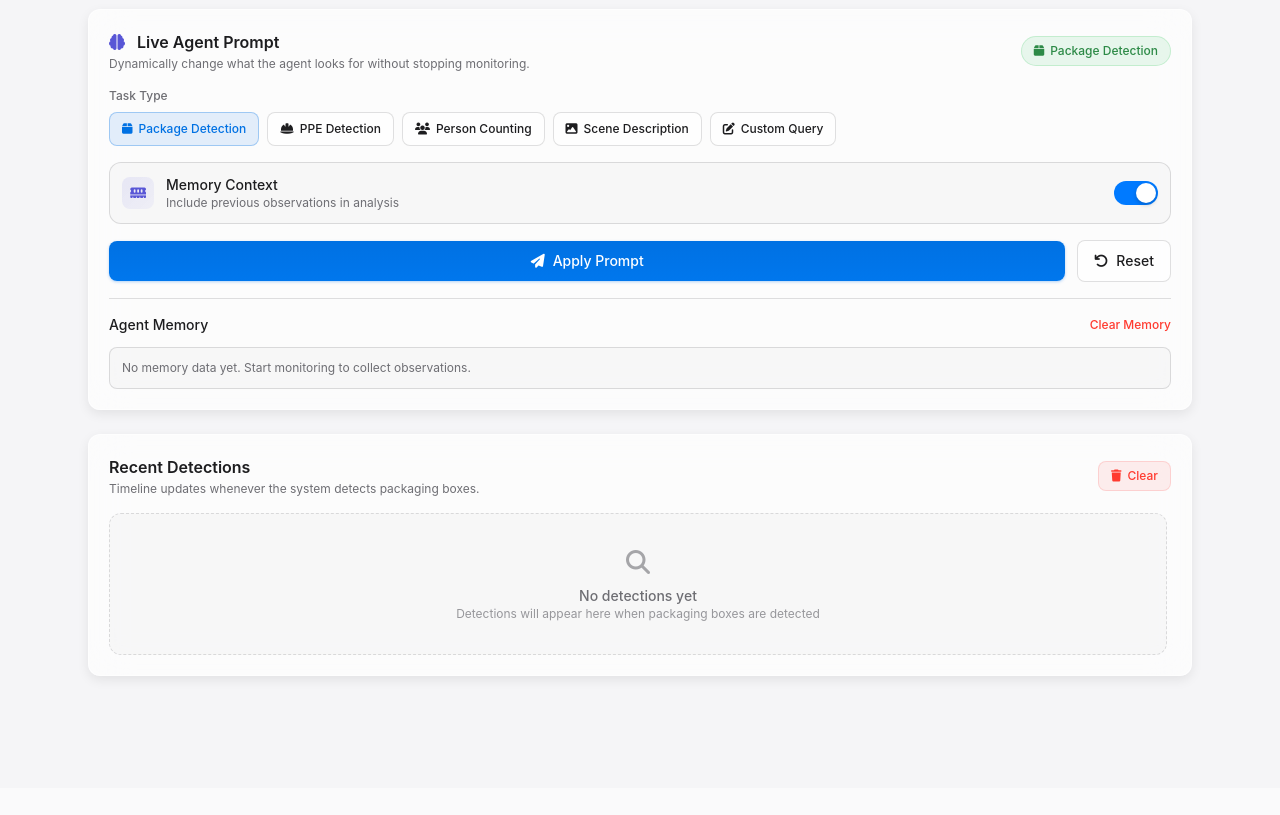
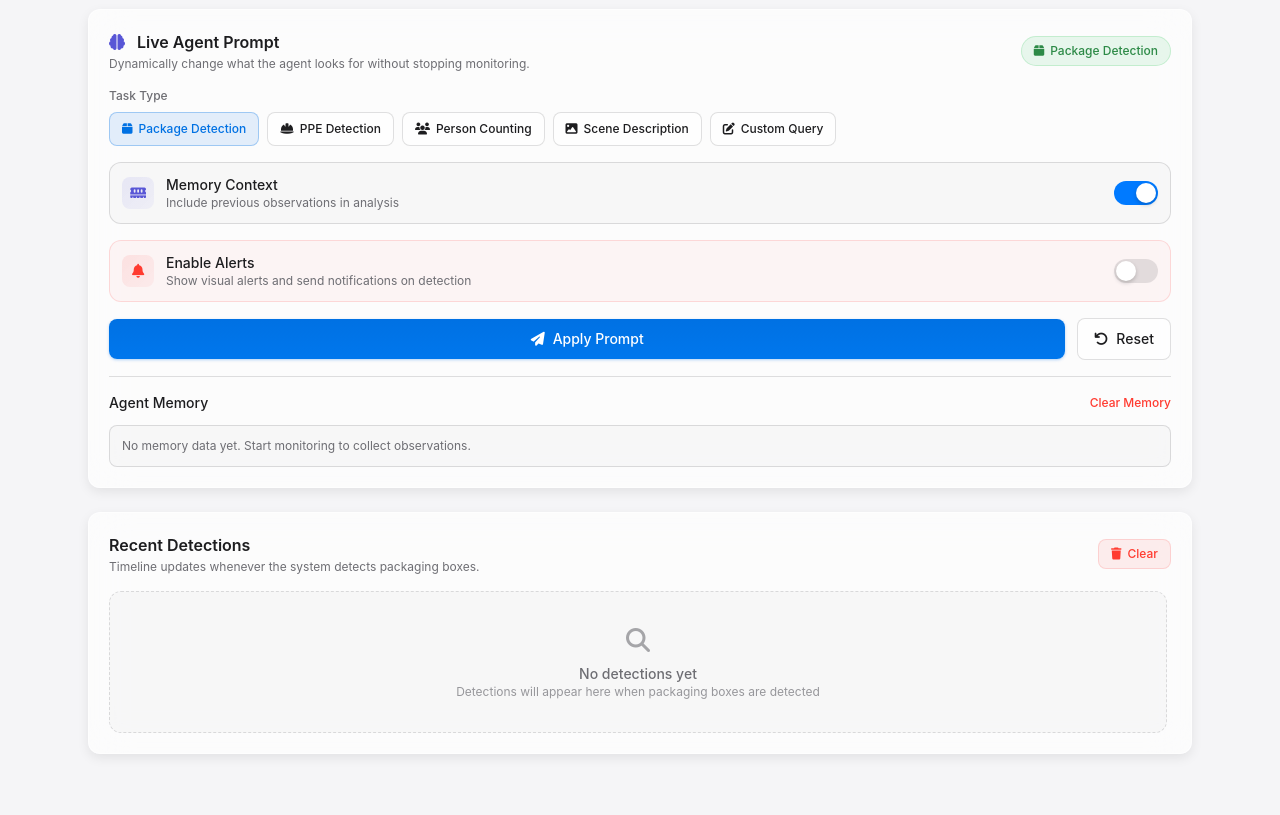
Before and after one commit to adithya-zededa/gtc-genai-thor-pcb, a Flask app: page /monitoring in a window 1280 px wide. Shown: the part 876-1691 px from the top of the page. Before the commit the page ends 1558 px from the top, so only its background shows below. Run offline with Flask 3, Linux system fonts and the light colour scheme; data that the repository does not hold is empty; some libraries are stand-ins or nearby versions.

Commit message:
feat: add dynamic prompt configuration and alerts toggle
Backend changes:
- Add set_active_prompt() and get_active_prompt_config() to StreamlinedMonitoringService
- Add _alerts_enabled flag to control visual alerts
- Add /api/agent/prompt endpoint for GET/POST prompt configuration
- Only show visual alerts when alerts_enabled is true
- Pass show_overlay flag in detection events

Frontend changes:
- Add Enable Alerts toggle in Live Prompt section
- Load current prompt config on page load
- Persist prompt settings when Apply Prompt is clicked
- Update showDetection() to respect show_overlay flag
- Show bell icon in status when alerts are enabled
- Reset also persists to backend

```diff
--- a/templates/monitoring.html
+++ b/templates/monitoring.html
@@ -207,6 +207,23 @@
             </label>
         </div>
 
+        <!-- Enable Alerts Toggle -->
+        <div class="flex items-center justify-between rounded-xl p-3" style="background: rgba(255, 59, 48, 0.04); border: 0.5px solid rgba(255, 59, 48, 0.15);">
+            <div class="flex items-center gap-3">
+                <span class="inline-flex h-8 w-8 items-center justify-center rounded-lg" style="background: linear-gradient(135deg, rgba(255, 59, 48, 0.1) 0%, rgba(255, 59, 48, 0.05) 100%); color: #ff3b30;">
+                    <i class="fas fa-bell text-sm"></i>
+                </span>
+                <div>
+                    <p class="text-sm font-medium" style="color: var(--color-text-primary);">Enable Alerts</p>
+                    <p class="text-xs" style="color: var(--color-text-secondary);">Show visual alerts and send notifications on detection</p>
+                </div>
+            </div>
+            <label class="toggle-switch">
+                <input type="checkbox" id="enable-alerts">
+                <span class="toggle-slider"></span>
+            </label>
+        </div>
+
         <!-- Apply Prompt Button -->
         <div class="flex items-center gap-3">
             <button id="apply-prompt" class="flex-1 inline-flex items-center justify-center gap-2 rounded-lg px-4 py-2.5 text-sm font-medium transition" style="background: linear-gradient(180deg, #0071e3 0%, #0077ed 100%); color: white; box-shadow: 0 1px 3px rgba(0, 113, 227, 0.3);">
@@ -381,6 +398,16 @@
 
         const overlay = document.getElementById('detection-overlay');
         const badge = document.getElementById('detection-badge');
+
+        // Check if alerts/overlay should be shown (controlled by user's Enable Alerts toggle)
+        const showOverlay = event.show_overlay === true;
+
+        if (!showOverlay) {
+            // Don't show visual overlay/badge if alerts are disabled
+            // Still add to timeline for logging purposes
+            addDetectionToTimeline(event);
+            return;
+        }
 
         const labelStatus = event.shipping_label_present === true
             ? 'Shipping label visible'
@@ -738,8 +765,12 @@
         const resetPromptBtn = document.getElementById('reset-prompt');
         const promptStatus = document.getElementById('prompt-status');
         const enableMemoryContext = document.getElementById('enable-memory-context');
+        const enableAlerts = document.getElementById('enable-alerts');
         const clearMemoryBtn = document.getElementById('clear-memory');
         const memorySummary = document.getElementById('memory-summary');
+
+        // Load current prompt config on page load
+        loadCurrentPromptConfig();
 
         // Task type button click handlers
         taskTypeBtns.forEach(btn => {
@@ -772,6 +803,7 @@
         // Apply prompt button handler
         applyPromptBtn.addEventListener('click', async function() {
             const customPrompt = customPromptInput.value.trim();
+            const alertsEnabled = enableAlerts.checked;
 
             // Validate custom task has a prompt
             if (currentTaskType === 'custom' && !customPrompt) {
@@ -784,6 +816,26 @@
             applyPromptBtn.innerHTML = '<i class="fas fa-spinner fa-spin mr-2"></i>Applying...';
 
             try {
+                // First, persist the prompt configuration for continuous monitoring
+                const promptConfigResponse = await fetch('/api/agent/prompt', {
+                    method: 'POST',
+                    headers: {
+                        'Content-Type': 'application/json',
+                    },
+                    body: JSON.stringify({
+                        task_type: currentTaskType,
+                        custom_prompt: customPrompt,
+                        alerts_enabled: alertsEnabled
+                    })
+                });
+
+                const promptConfigData = await promptConfigResponse.json();
+                if (!promptConfigData.success) {
+                    showToast(promptConfigData.error || 'Failed to save prompt configuration', 'error');
+                    return;
+                }
+
+                // Then run an immediate analysis with the new prompt
                 const response = await fetch('/api/analyze_prompt', {
                     method: 'POST',
                     headers: {
@@ -800,8 +852,8 @@
 
                 if (data.success) {
                     // Update status badge
-                    updatePromptStatus(currentTaskType);
-                    showToast('Prompt applied successfully', 'success');
+                    updatePromptStatus(currentTaskType, alertsEnabled);
+                    showToast('Prompt applied and saved for monitoring', 'success');
 
                     // Display result in a toast or update UI
                     if (data.result) {
@@ -821,9 +873,10 @@
         });
 
         // Reset prompt button handler
-        resetPromptBtn.addEventListener('click', function() {
-            // Reset to package detection
+        resetPromptBtn.addEventListener('click', async function() {
+            // Reset to package detection with alerts disabled
             currentTaskType = 'package_detection';
+            enableAlerts.checked = false;
 
             // Update button states
             taskTypeBtns.forEach(btn => {
@@ -844,8 +897,23 @@
             customPromptContainer.classList.add('hidden');
             customPromptInput.value = '';
 
+            // Persist the reset to the backend
+            try {
+                await fetch('/api/agent/prompt', {
+                    method: 'POST',
+                    headers: { 'Content-Type': 'application/json' },
+                    body: JSON.stringify({
+                        task_type: 'package_detection',
+                        custom_prompt: '',
+                        alerts_enabled: false
+                    })
+                });
+            } catch (e) {
+                console.error('Failed to persist reset:', e);
+            }
+
             // Reset status badge
-            updatePromptStatus('package_detection');
+            updatePromptStatus('package_detection', false);
 
             showToast('Prompt reset to Package Detection', 'info');
         });
@@ -873,7 +941,57 @@
         setInterval(refreshMemorySummary, 5000);
     }
 
-    function updatePromptStatus(taskType) {
+    async function loadCurrentPromptConfig() {
+        try {
+            const response = await fetch('/api/agent/prompt');
+            if (response.ok) {
+                const data = await response.json();
+                if (data.success) {
+                    // Update current task type
+                    currentTaskType = data.task_type || 'package_detection';
+
+                    // Update button states
+                    const taskTypeBtns = document.querySelectorAll('.task-type-btn');
+                    taskTypeBtns.forEach(btn => {
+                        if (btn.dataset.task === currentTaskType) {
+                            btn.classList.add('active');
+                            btn.style.background = 'rgba(0, 113, 227, 0.1)';
+                            btn.style.border = '0.5px solid rgba(0, 113, 227, 0.3)';
+                            btn.style.color = '#0071e3';
+                        } else {
+                            btn.classList.remove('active');
+                            btn.style.background = 'var(--color-surface)';
+                            btn.style.border = '0.5px solid var(--color-border)';
+                            btn.style.color = 'var(--color-text-primary)';
+                        }
+                    });
+
+                    // Update custom prompt if present
+                    const customPromptInput = document.getElementById('custom-prompt-input');
+                    const customPromptContainer = document.getElementById('custom-prompt-container');
+                    if (data.custom_prompt) {
+                        customPromptInput.value = data.custom_prompt;
+                    }
+                    if (currentTaskType === 'custom') {
+                        customPromptContainer.classList.remove('hidden');
+                    } else {
+                        customPromptContainer.classList.add('hidden');
+                    }
+
+                    // Update alerts toggle
+                    const enableAlerts = document.getElementById('enable-alerts');
+                    enableAlerts.checked = data.alerts_enabled || false;
+
+                    // Update status badge
+                    updatePromptStatus(currentTaskType, data.alerts_enabled);
+                }
+            }
+        } catch (error) {
+            console.error('Failed to load prompt config:', error);
+        }
+    }
+
+    function updatePromptStatus(taskType, alertsEnabled = false) {
         const promptStatus = document.getElementById('prompt-status');
         const taskLabels = {
             'package_detection': { label: 'Package Detection', icon: 'fa-box' },
@@ -884,7 +1002,8 @@
         };
 
         const task = taskLabels[taskType] || taskLabels['package_detection'];
-        promptStatus.innerHTML = `<i class="fas ${task.icon} text-xs"></i> ${task.label}`;
+        const alertIcon = alertsEnabled ? '<i class="fas fa-bell text-xs ml-2" style="color: #ff3b30;"></i>' : '';
+        promptStatus.innerHTML = `<i class="fas ${task.icon} text-xs"></i> ${task.label}${alertIcon}`;
     }
 
     function displayAnalysisResult(result) {
--- a/web_app.py
+++ b/web_app.py
@@ -1038,6 +1038,68 @@ def api_agent_memory():
     return jsonify({"success": True, "summary": summary, "memory": snapshot})
 
 
+@app.route("/api/agent/prompt", methods=["GET", "POST"])
+def api_agent_prompt():
+    """Get or set the active monitoring prompt configuration.
+
+    GET: Returns current task_type, custom_prompt, and alerts_enabled
+    POST: Sets the active prompt for monitoring
+        - task_type: One of package_detection, ppe_detection, person_counting, scene_description, custom
+        - custom_prompt: Required for custom task type
+        - alerts_enabled: Whether to show visual alerts and send notifications
+    """
+    if not camera_agent:
+        return jsonify({"success": False, "error": "Camera agent not available"}), 500
+
+    if request.method == "GET":
+        config = camera_agent.get_active_prompt_config()
+        return jsonify({"success": True, **config})
+
+    # POST method - set active prompt
+    data = request.get_json() or {}
+    task_type_str = data.get("task_type", "package_detection")
+    custom_prompt = data.get("custom_prompt", "")
+    alerts_enabled = data.get("alerts_enabled", False)
+
+    # Map string to TaskType enum
+    task_type_map = {
+        "package_detection": TaskType.PACKAGE_DETECTION,
+        "ppe_detection": TaskType.PPE_DETECTION,
+        "person_counting": TaskType.PERSON_COUNTING,
+        "scene_description": TaskType.SCENE_DESCRIPTION,
+        "custom": TaskType.CUSTOM,
+    }
+
+    task_type = task_type_map.get(task_type_str)
+    if task_type is None:
+        return jsonify({
+            "success": False,
+            "error": f"Invalid task_type: {task_type_str}"
+        }), 400
+
+    # Validate custom prompt for custom task
+    if task_type == TaskType.CUSTOM and not custom_prompt:
+        return jsonify({
+            "success": False,
+            "error": "Custom task requires a custom_prompt"
+        }), 400
+
+    # Set the active prompt
+    camera_agent.set_active_prompt(
+        task_type=task_type,
+        custom_prompt=custom_prompt,
+        alerts_enabled=alerts_enabled,
+    )
+
+    return jsonify({
+        "success": True,
+        "message": f"Active prompt set to {task_type_str}",
+        "task_type": task_type_str,
+        "custom_prompt": custom_prompt,
+        "alerts_enabled": alerts_enabled,
+    })
+
+
 @app.route("/api/users", methods=["GET", "POST"])
 def api_users():
     """User management API"""
```
Also changed, not shown: agent_runtime/monitoring.py (+59 -4 lines), 4 other files.
